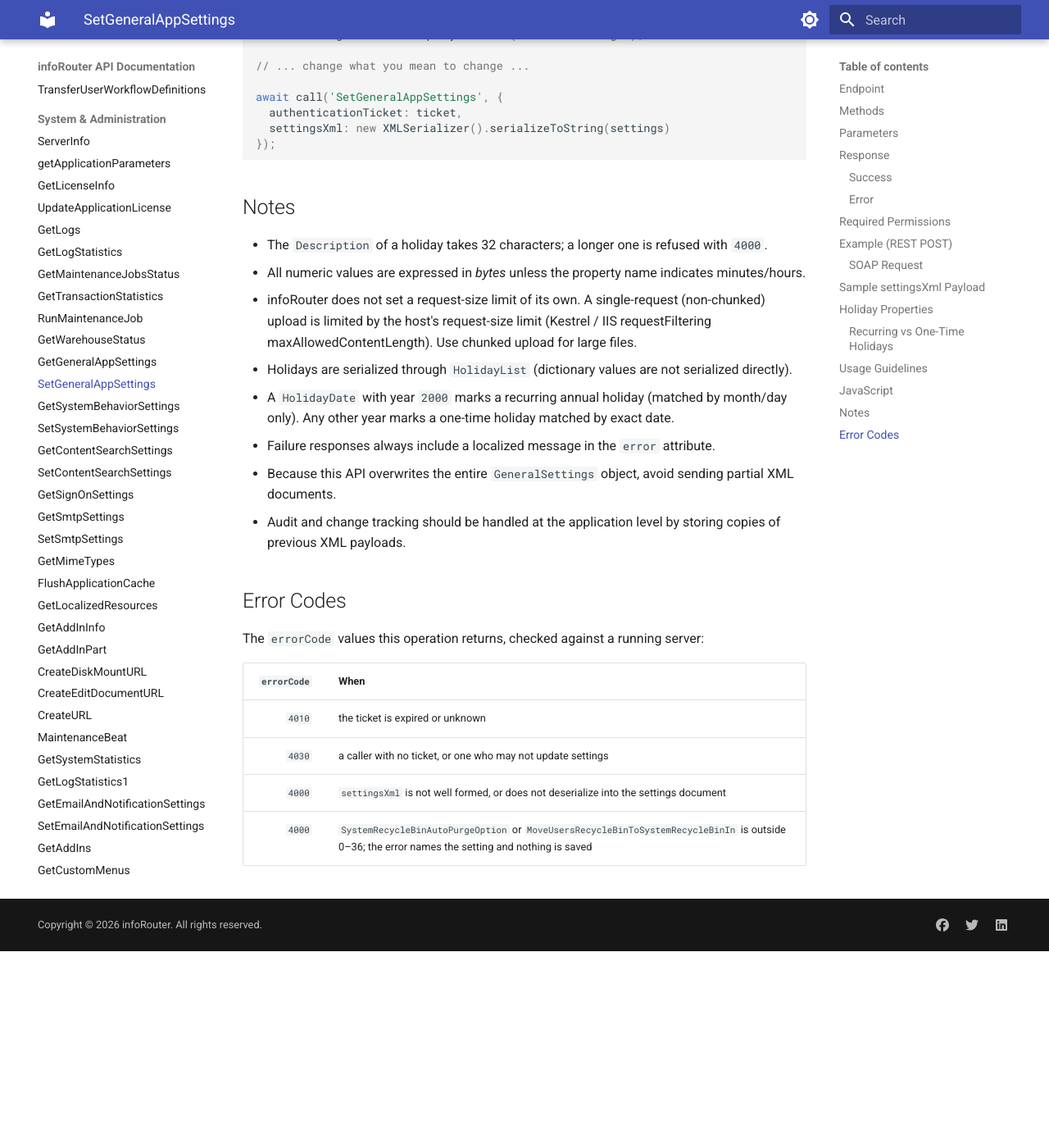
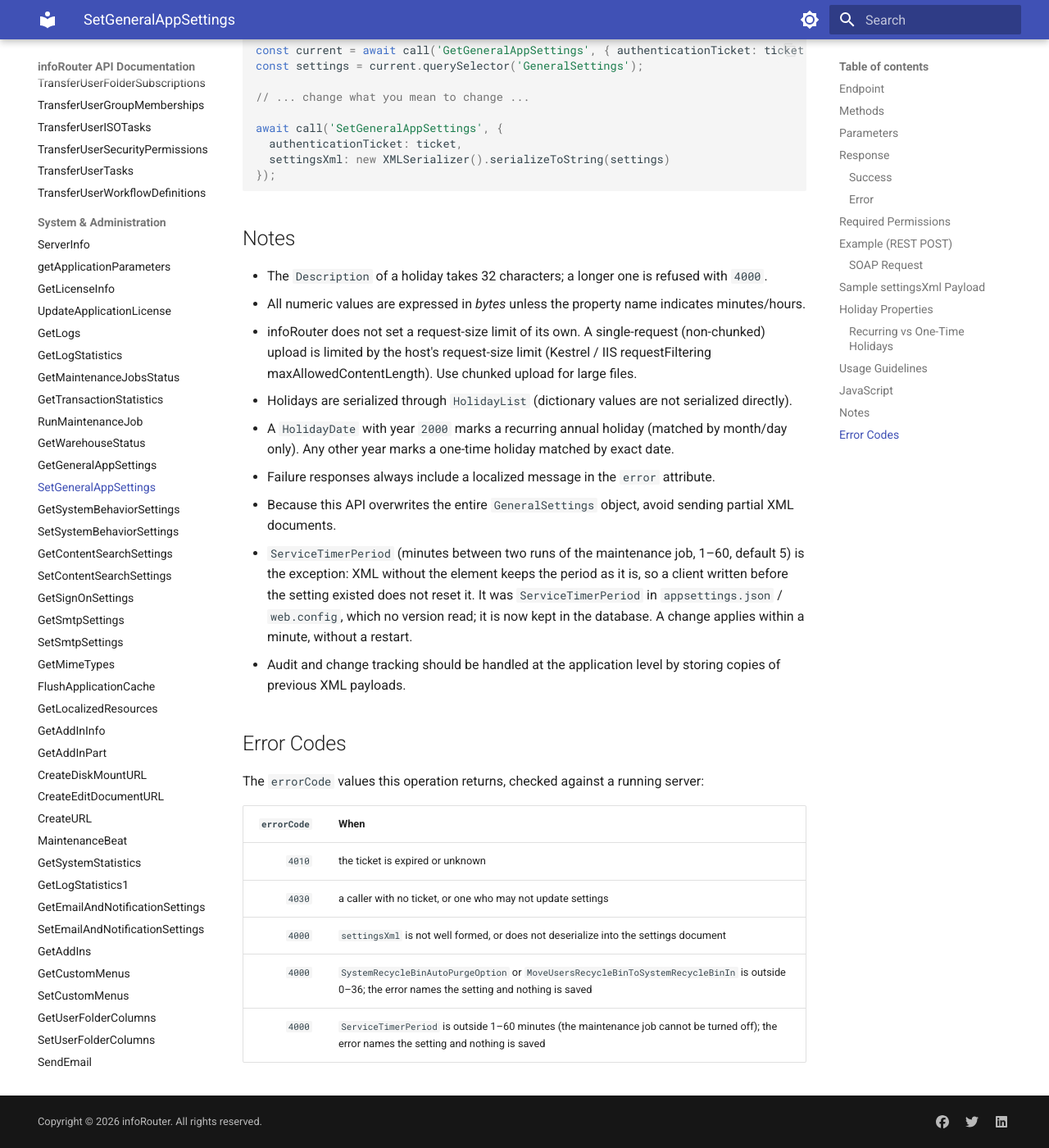
Before and after one commit to inforouter/apidocs, an MkDocs documentation site: the page built from docs/SetGeneralAppSettings.md, in a window 1280 px wide and 1400 px high, scrolled down 5627 px. Shown: the whole window at 82% size. Built offline with MkDocs 1.6.1 and Material for MkDocs 9.7.7, drawn with Linux system fonts in a browser that asks for light colours; before the commit the page ends 6787 px from its top, so only the background shows below that; some of the changed text lies outside the part shown.

Commit message:
Get/SetGeneralAppSettings: ServiceTimerPeriod (maintenance job period, 1-60 minutes)
Co-Authored-By: Claude Opus 5.5 <noreply@anthropic.com>

```diff
--- a/docs/SetGeneralAppSettings.md
+++ b/docs/SetGeneralAppSettings.md
@@ -85,6 +85,7 @@ SOAPAction: "http://tempuri.org/SetGeneralAppSettings"
           <RerouteRedirections>false</RerouteRedirections>
           <MinYearInDateControls>1950</MinYearInDateControls>
           <SendDiagnosticsAndStatistics>true</SendDiagnosticsAndStatistics>
+          <ServiceTimerPeriod>5</ServiceTimerPeriod>
           <Workdays>
             <Monday>true</Monday>
             <Tuesday>true</Tuesday>
@@ -142,6 +143,7 @@ SOAPAction: "http://tempuri.org/SetGeneralAppSettings"
   <RerouteRedirections>false</RerouteRedirections>
   <MinYearInDateControls>1950</MinYearInDateControls>
   <SendDiagnosticsAndStatistics>true</SendDiagnosticsAndStatistics>
+  <ServiceTimerPeriod>5</ServiceTimerPeriod>
   <Workdays>
     <Monday>true</Monday>
     <Tuesday>true</Tuesday>
@@ -255,6 +257,7 @@ await call('SetGeneralAppSettings', {
 - A `HolidayDate` with year `2000` marks a recurring annual holiday (matched by month/day only). Any other year marks a one-time holiday matched by exact date.
 - Failure responses always include a localized message in the `error` attribute.
 - Because this API overwrites the entire `GeneralSettings` object, avoid sending partial XML documents.
+- `ServiceTimerPeriod` (minutes between two runs of the maintenance job, 1–60, default 5) is the exception: XML without the element keeps the period as it is, so a client written before the setting existed does not reset it. It was `ServiceTimerPeriod` in `appsettings.json` / `web.config`, which no version read; it is now kept in the database. A change applies within a minute, without a restart.
 - Audit and change tracking should be handled at the application level by storing copies of previous XML payloads.
 
 ## Error Codes
@@ -267,3 +270,4 @@ The `errorCode` values this operation returns, checked against a running server:
 | `4030` | a caller with no ticket, or one who may not update settings |
 | `4000` | `settingsXml` is not well formed, or does not deserialize into the settings document |
 | `4000` | `SystemRecycleBinAutoPurgeOption` or `MoveUsersRecycleBinToSystemRecycleBinIn` is outside 0–36; the error names the setting and nothing is saved |
+| `4000` | `ServiceTimerPeriod` is outside 1–60 minutes (the maintenance job cannot be turned off); the error names the setting and nothing is saved |
```
Also changed, not shown: docs/GetGeneralAppSettings.md (+2 -0 lines).
